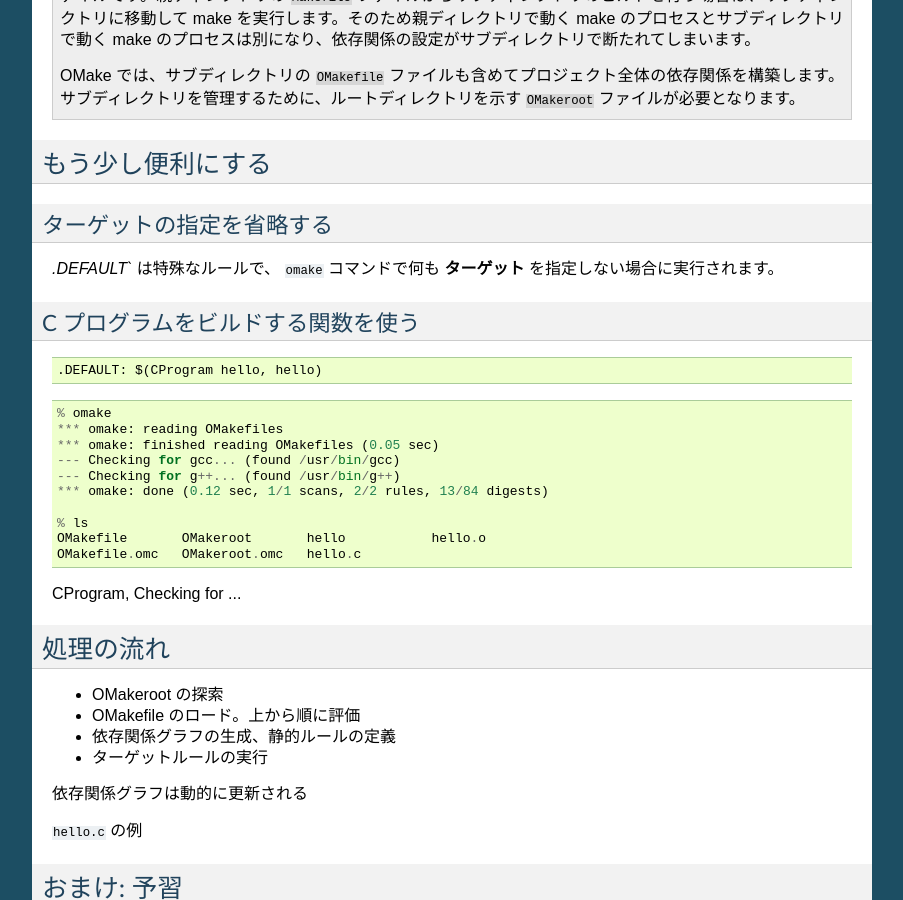
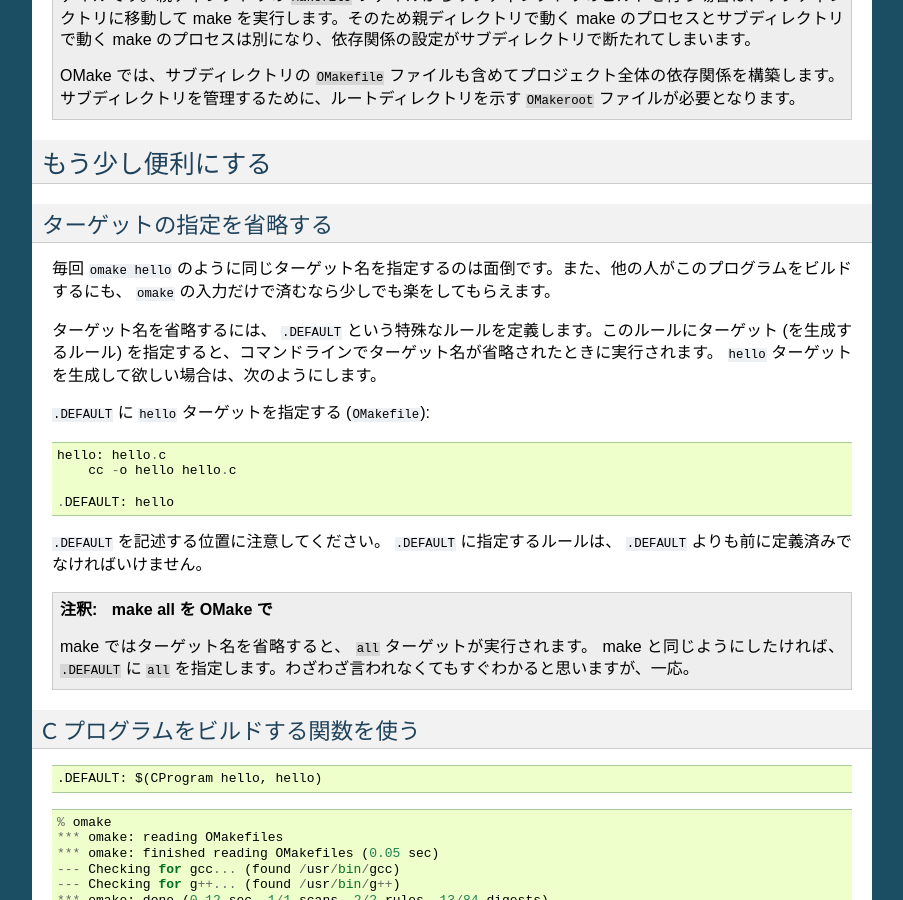
Before and after one commit to szktty/omakebook-jp, a Sphinx documentation site: the page built from source/first_step.rst, in a window 1280 px wide and 900 px high, scrolled down 4265 px. Shown: the whole window, without its empty margins (198-1101 px from the left). Built offline with Sphinx 7.4.7, drawn with Linux system fonts in a browser that asks for light colours.

Commit message:
ターゲット名の省略について記述

```diff
--- a/source/first_step.rst
+++ b/source/first_step.rst
@@ -213,13 +213,28 @@ OMake を実行してみる
 もう少し便利にする
 ==================
 
+.. index:: .DEFAULT
+   single: ターゲット; ターゲット名の省略
+
 ターゲットの指定を省略する
 --------------------------
 
-.. index:: .DEFAULT
+毎回 ``omake hello`` のように同じターゲット名を指定するのは面倒です。また、他の人がこのプログラムをビルドするにも、 ``omake`` の入力だけで済むなら少しでも楽をしてもらえます。
 
-`.DEFAULT`` は特殊なルールで、 ``omake`` コマンドで何も **ターゲット** を指定しない場合に実行されます。
+ターゲット名を省略するには、 ``.DEFAULT`` という特殊なルールを定義します。このルールにターゲット (を生成するルール) を指定すると、コマンドラインでターゲット名が省略されたときに実行されます。 ``hello`` ターゲットを生成して欲しい場合は、次のようにします。
 
+``.DEFAULT`` に ``hello`` ターゲットを指定する (``OMakefile``)::
+
+ hello: hello.c
+     cc -o hello hello.c
+
+ .DEFAULT: hello
+
+``.DEFAULT`` を記述する位置に注意してください。 ``.DEFAULT`` に指定するルールは、 ``.DEFAULT`` よりも前に定義済みでなければいけません。
+
+.. note:: **make all を OMake で**
+
+   make ではターゲット名を省略すると、 ``all`` ターゲットが実行されます。 make と同じようにしたければ、 ``.DEFAULT`` に ``all`` を指定します。わざわざ言われなくてもすぐわかると思いますが、一応。
 
 
 C プログラムをビルドする関数を使う
```
